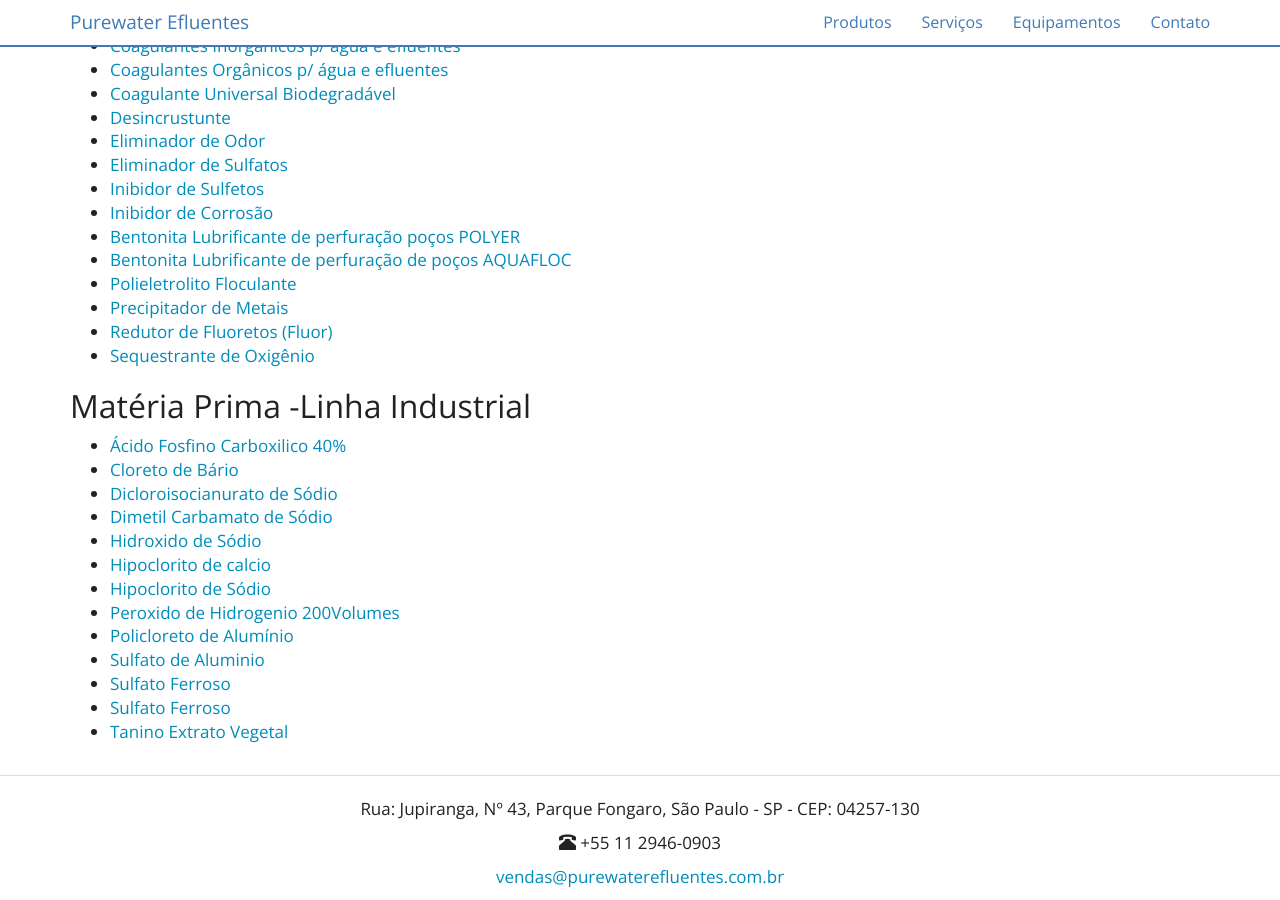
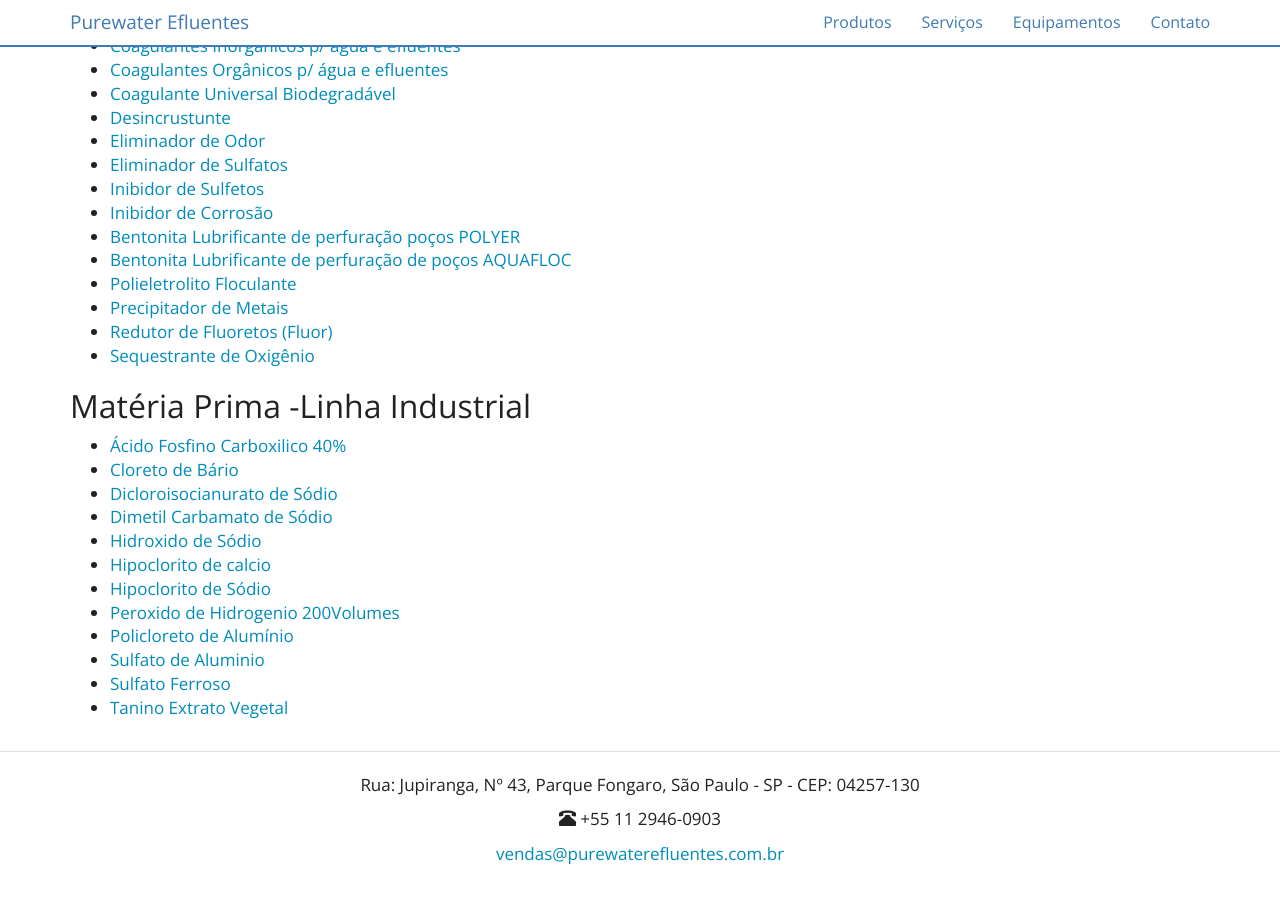
Before and after one commit to purewaterefluentes/purewaterefluentes.github.io, a Jekyll site: the page built from produtos/index.md, in a window 1280 px wide and 900 px high, scrolled down 604 px. Built offline with Jekyll 4.4.1, drawn with Linux system fonts in a browser that asks for light colours; nearby versions of some CDN libraries; library files that are not in the unit come from our copies; after the commit the page ends 1480 px from its top, so only the background shows below that.

Commit message:
Update index.md

```diff
--- a/produtos/index.md
+++ b/produtos/index.md
@@ -43,5 +43,4 @@
 - [Policloreto de Alumínio](policloreto-de-aluminio.html)
 - [Sulfato de Aluminio](sulfato-de-aluminio-agua-efluentes.html)
 - [Sulfato Ferroso](sulfato-ferroso.html)
-- [Sulfato Ferroso](sulfato-ferroso.html)
 - [Tanino Extrato Vegetal](tanico-vegetal.html)
```
